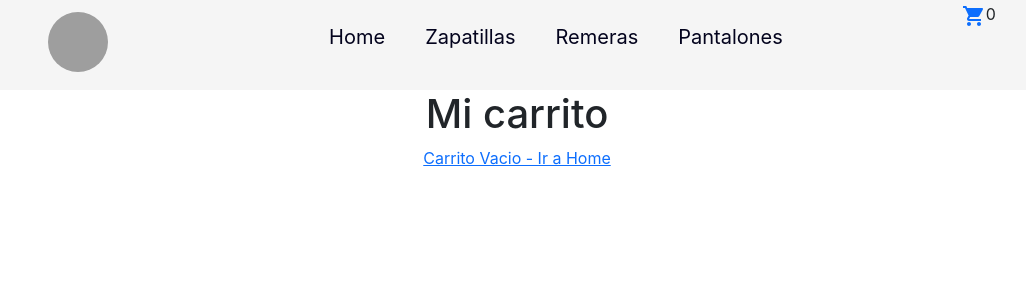
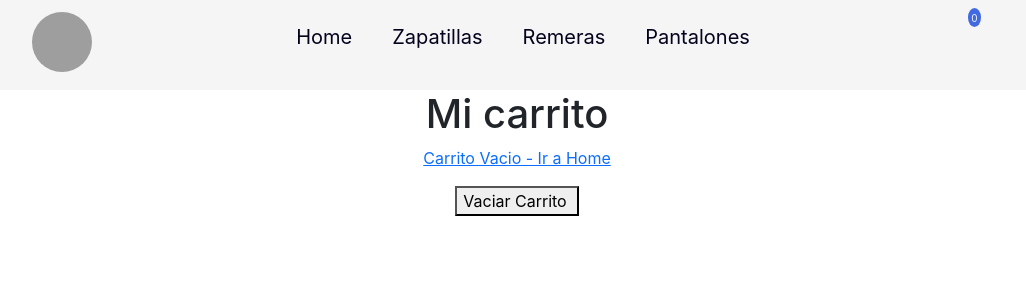
Before and after one commit to GabrielaPatriciaRodriguez/my-ecommerce-react, a React (Create React App) app: page /cart in a window 1280 px wide. Shown: the top 300 px of the page, without its empty margins (123-1149 px from the left). Built offline with nearby package versions, Linux system fonts and the light colour scheme; grey boxes are pictures that could not be loaded; the HTML template or start-up script is replaced by a standard one.

Commit message:
itemCart

```diff
--- a/src/App.js
+++ b/src/App.js
@@ -11,7 +11,7 @@ import DetailProduct from "./Views/DetailProduct/DetailProduct";
 
 //Components
 import Navigation from "./components/Navigation/Navigation";
-import Carrito from "./components/Carrito/Carrito";
+import Cart from "./components/Cart/Cart";
 
 import { CartProvider } from "./context/CartContext";
 
@@ -25,7 +25,7 @@ function App() {
         <Route path="/" element={<Home />} />
         <Route path="/category/:idCategory" element={<Category/>} />
         <Route path="/item/:id" element={<DetailProduct />} />
-        <Route path="/cart" element={<Carrito />} />
+        <Route path="/cart" element={<Cart />} />
       </Routes>
     </div>
     </CartProvider>
--- a/src/components/Card/Card.js
+++ /dev/null
@@ -1,51 +0,0 @@
-import * as React from 'react';
-import Card from '@mui/material/Card';
-import CardContent from '@mui/material/CardContent';
-import CardMedia from '@mui/material/CardMedia';
-import Typography from '@mui/material/Typography';
-import { CardActionArea } from '@mui/material';
-import { Button } from 'react-bootstrap';
-import { useContext } from "react";
-
-import { CartContext } from "../../context/CartContext";
-
-function Carta({item}) {
-  const { clear } = useContext(CartContext);
-  return (
-    <div>
-    <Card sx={{ maxWidth: 345 }}>
-      <CardActionArea>
-        <CardMedia
-          component="img"
-          height="140"
-          image={item.pictureUrl}
-          alt={item.title}
-        />
-        <CardContent>
-          <Typography gutterBottom variant="h5" component="div">
-            {item.title}
-          </Typography>
-          <Typography variant="body2" color="text.secondary">
-            {item.description}
-          </Typography>
-          <Typography variant="body2" color="text.secondary">
-            Precio Unitario: $ {item.price}
-          </Typography>
-          <Typography variant="body2" color="text.secondary">
-            Cantidad de unidades: {item.qty}
-          </Typography>
-        </CardContent>
-      </CardActionArea>
-    </Card>
-    <button
-            onClick={() => {
-              clear();
-            }}
-          >
-            Vaciar
-          </button>
-    </div>
-  );
-}
-
-export default Carta;
--- a/src/components/Carrito/Carrito.js
+++ /dev/null
@@ -1,29 +0,0 @@
-import { CardActionArea } from "@mui/material";
-
-import { useContext } from "react";
-
-import { Link } from "react-router-dom";
-
-import { CartContext } from "../../context/CartContext";
-import Carta from "../Card/Card";
-
-const Carrito = () => {
-  const { cart } = useContext(CartContext);
-
-  return (
-
-    <div>
-      <h1>Mi carrito</h1>
-      <div>
-      {cart.length ? cart.map((item, id) => (
-            <Carta item={item} key={id} />
-          )) : <Link to="/"><p>Carrito Vacio - Ir a Home</p></Link>}
-      </div>
-
-
-
-    </div>
-  );
-};
-
-export default Carrito;
--- /dev/null
+++ b/src/components/Cart/Cart.js
@@ -0,0 +1,34 @@
+
+import { useContext } from "react";
+
+import { Link } from "react-router-dom";
+
+import { CartContext } from "../../context/CartContext";
+import CartItem from "../CartItem/CartItem";
+
+const Cart = () => {
+  const { cart, clear } = useContext(CartContext);
+
+  return (
+
+    <div>
+      <h1>Mi carrito</h1>
+      <div>
+      {cart.length ? cart.map((item, id) => (
+            <CartItem item={item} key={id} />
+          )) : <Link to="/"><p>Carrito Vacio - Ir a Home</p></Link>}
+      </div>
+      <div>
+      <button
+            onClick={() => {
+              clear();
+            }} style={{paddingRight: "10px"}}
+          >
+            Vaciar Carrito
+          </button>
+      </div>
+    </div>
+  );
+};
+
+export default Cart;
--- /dev/null
+++ b/src/components/CartItem/CartItem.js
@@ -0,0 +1,44 @@
+import * as React from "react";
+
+import { ButtonBase } from "@mui/material";
+import { useContext } from "react";
+
+import DeleteOutlinedIcon from '@mui/icons-material/DeleteOutlined';
+
+import { CartContext } from "../../context/CartContext";
+
+function CartItem({ item }) {
+  const { clear } = useContext(CartContext);
+  return (
+    <div
+      style={{
+        width: "auto",
+        display: "grid",
+        gridTemplateColumns: "2fr 3fr 3fr 2fr 2fr 1fr",
+        gridTemplateRows: "auto",
+        gridTemplateAreas:
+          "imagen, titulo, precioUnitario, cantidad, precioTotal",
+        alignContent: "center",
+        alignItems: "center",
+        padding: "20px",
+        border: "1px solid black",
+      }}
+    >
+      <img
+        src={item.pictureUrl}
+        style={{height: "160px", paddingLeft: "10px" }}
+      />
+      <h3>{item.title}</h3>
+      <h4>Precio Unitario:${item.price}</h4>
+      <h4>Cantidad: {item.qty}</h4>
+      <h4>Precio Total: $ </h4>
+      <ButtonBase
+       style={{paddingRight: "10px"}}
+          >
+            <DeleteOutlinedIcon />
+          </ButtonBase>
+    </div>
+  );
+}
+
+export default CartItem;
--- a/src/components/Navigation/Navigation.css
+++ b/src/components/Navigation/Navigation.css
@@ -18,13 +18,25 @@ nav {
   font-size: 20px;
 }
 
-  .li:hover{
+.li:hover {
   color: rgb(49, 49, 219);
 }
 
-  .logo{
+.logo {
   height: 80px;
   width: 80px;
   border-radius: 50%;
   padding: 10px;
 }
+
+.cart {
+  padding-top: 30px;
+}
+
+.number{
+  background-color: royalblue;
+  border-radius: 50%;
+  color: whitesmoke;
+  font-size: 10px;
+  padding: 3.5px;
+}
--- a/src/components/Navigation/Navigation.js
+++ b/src/components/Navigation/Navigation.js
@@ -36,11 +36,11 @@ const Navigation = () => {
           Pantalones
         </Link>
       </ul>
-      <div>
+      <div style={{width: 100}}>
         <Link to="/cart">
-          <ShoppingCartIcon className="carrito" />
+          <ShoppingCartIcon className="cart" />
         </Link>
-        <span>{cart.length}</span>
+        <span className="number">{cart.length}</span>
       </div>
     </nav>
   );
--- a/src/context/CartContext.js
+++ b/src/context/CartContext.js
@@ -1,6 +1,6 @@
 import { createContext, useState } from "react";
 
-import Carta from "../components/Card/Card";
+
 
 import { Productos } from "../components/Data";
 
```
Lines whose indentation alone changed are shown as unchanged.
